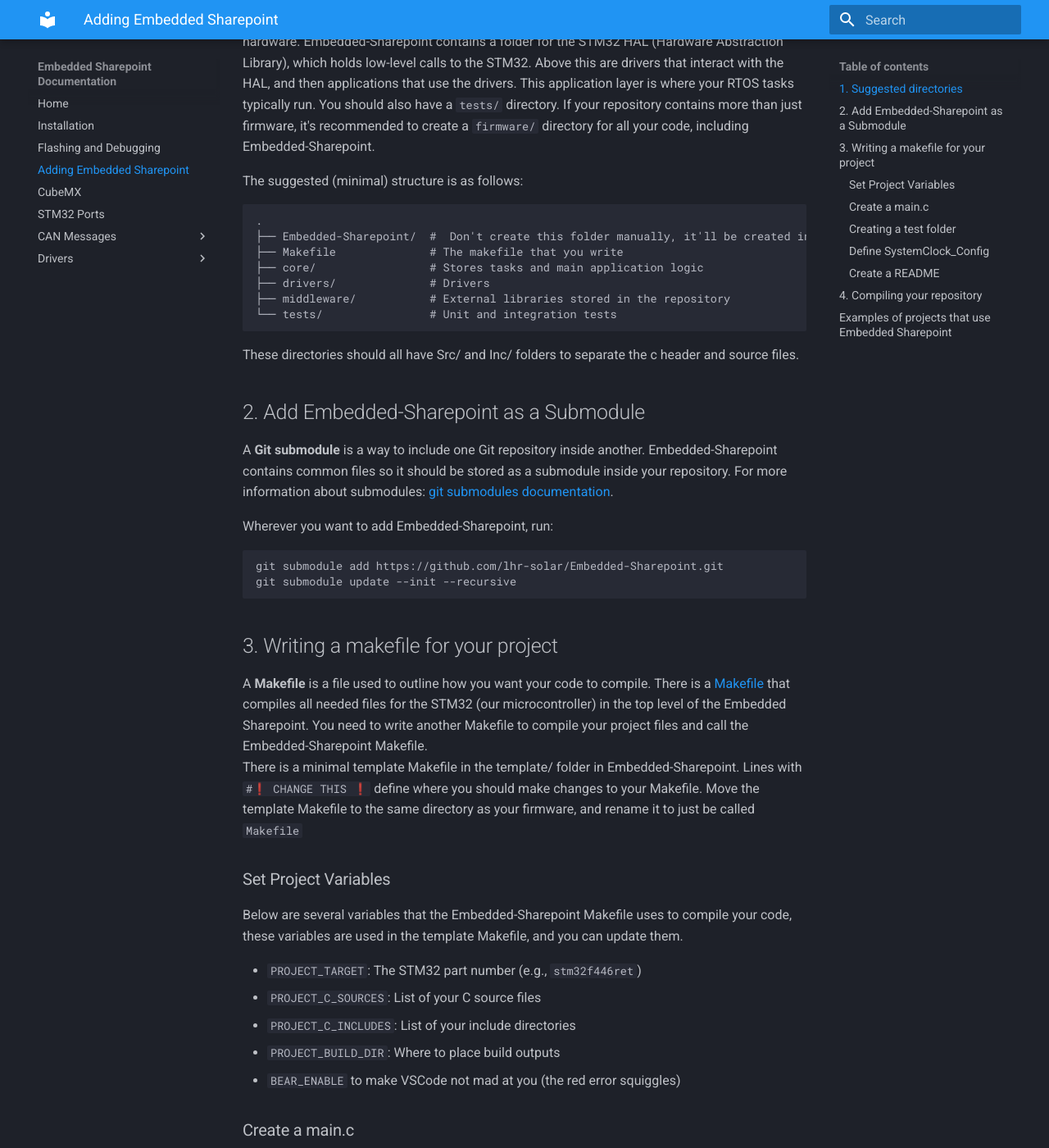
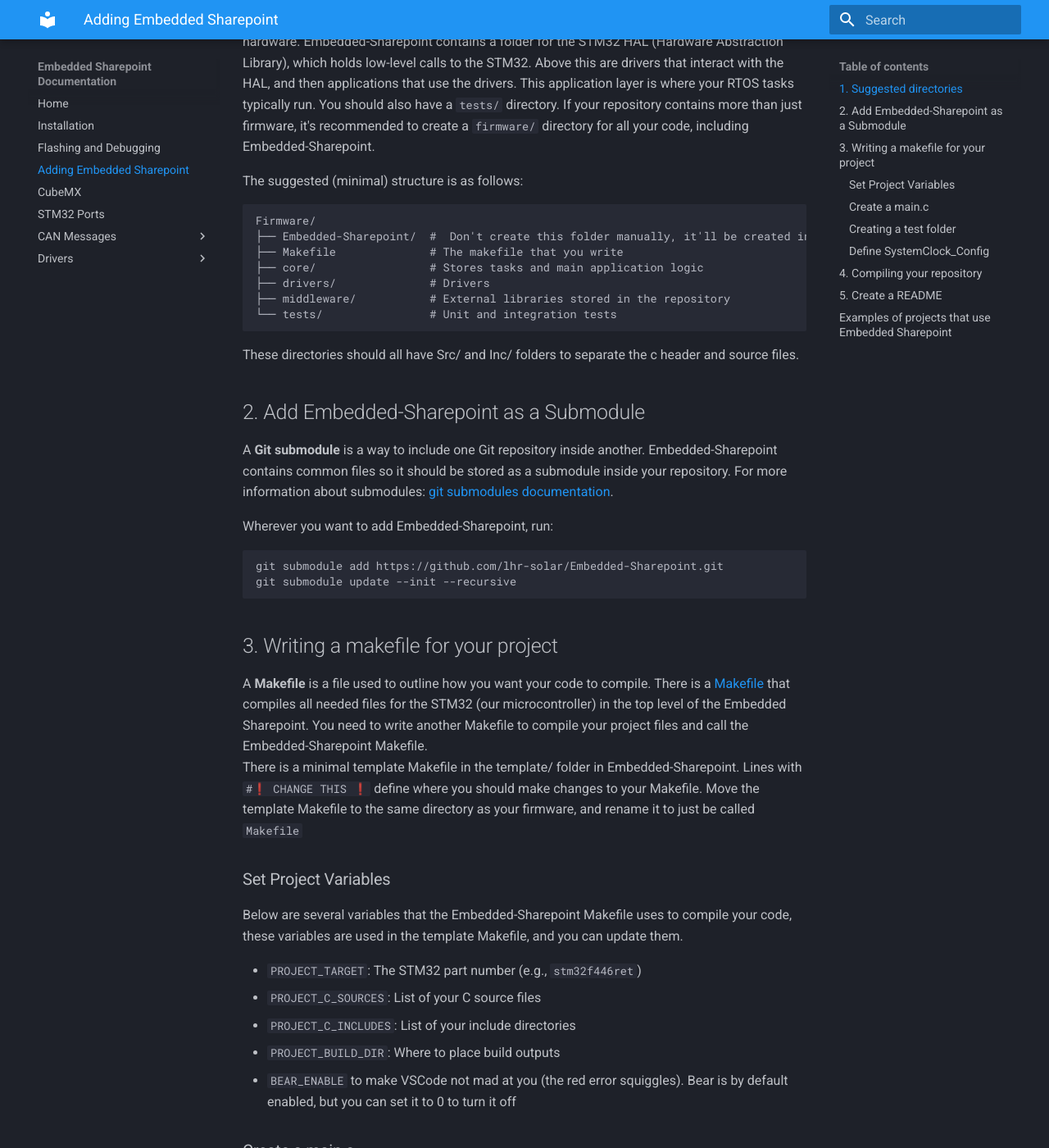
Before and after one commit to lhr-solar/Embedded-Sharepoint, an MkDocs documentation site: the page built from docs/SharepointSubmodule.md, in a window 1280 px wide and 1400 px high, scrolled down 218 px. Shown: the whole window at 82% size. Built offline with MkDocs 1.6.1 and Material for MkDocs 9.7.7, drawn with Linux system fonts in a browser that asks for light colours; some of the changed text lies outside the part shown.

Commit message:
changxu_liuuuuuuuuuuuuuuuuuuuu

````diff
--- a/docs/SharepointSubmodule.md
+++ b/docs/SharepointSubmodule.md
@@ -7,7 +7,7 @@ The suggested (minimal) structure is as follows:
 
 
 ```text
-.
+Firmware/
 ├── Embedded-Sharepoint/  #  Don't create this folder manually, it'll be created in the next step
 ├── Makefile              # The makefile that you write
 ├── core/                 # Stores tasks and main application logic
@@ -41,7 +41,7 @@ Below are several variables that the Embedded-Sharepoint Makefile uses to compil
 * `PROJECT_C_SOURCES`: List of your C source files
 * `PROJECT_C_INCLUDES`: List of your include directories
 * `PROJECT_BUILD_DIR`: Where to place build outputs
-* `BEAR_ENABLE` to make VSCode not mad at you (the red error squiggles)
+* `BEAR_ENABLE` to make VSCode not mad at you (the red error squiggles). Bear is by default enabled, but you can set it to 0 to turn it off
 
 ### Create a main.c
 Your code begins from the `main()` function, and if there is no `main()` function defined the code will not compile. The `main()` function does not necessarily have to be located in a file named `main.c` but it is good practice. If you want to use any stm32 related header files, please include the `stm32xx_hal.h` header file.
@@ -85,6 +83,9 @@ in the same directory as your new Makefile.
 
 If you do not want to type that out everytime, you can create a bash script that runs the nix develop command and hardcodes the directory where the nix file is. See this example in [VCU](https://github.com/lhr-solar/PS-VehicleControlUnit/blob/main/Firmware/run_nix.sh)
 
+## 5. Create a README
+A README.md file is very important for onboarding instructions, and to outline workflows. A README should explain how to go from cloning a repository to how to contribute code. The more descriptive the better!
+
 
 ## Examples of projects that use Embedded Sharepoint
 * [BPS-Leader](https://github.com/lhr-solar/BPS-Leader)
````
Also changed, not shown: other parts of docs/SharepointSubmodule.md (+0 -2 lines).
